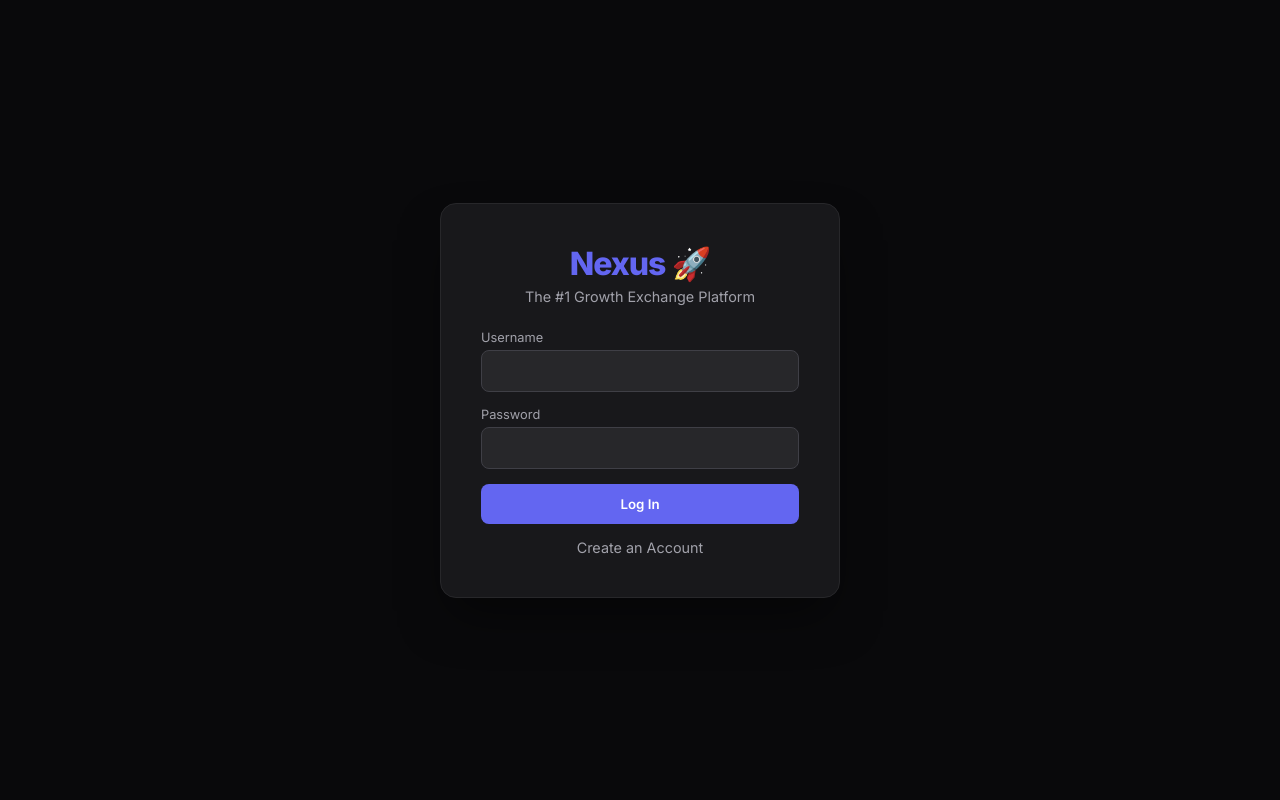
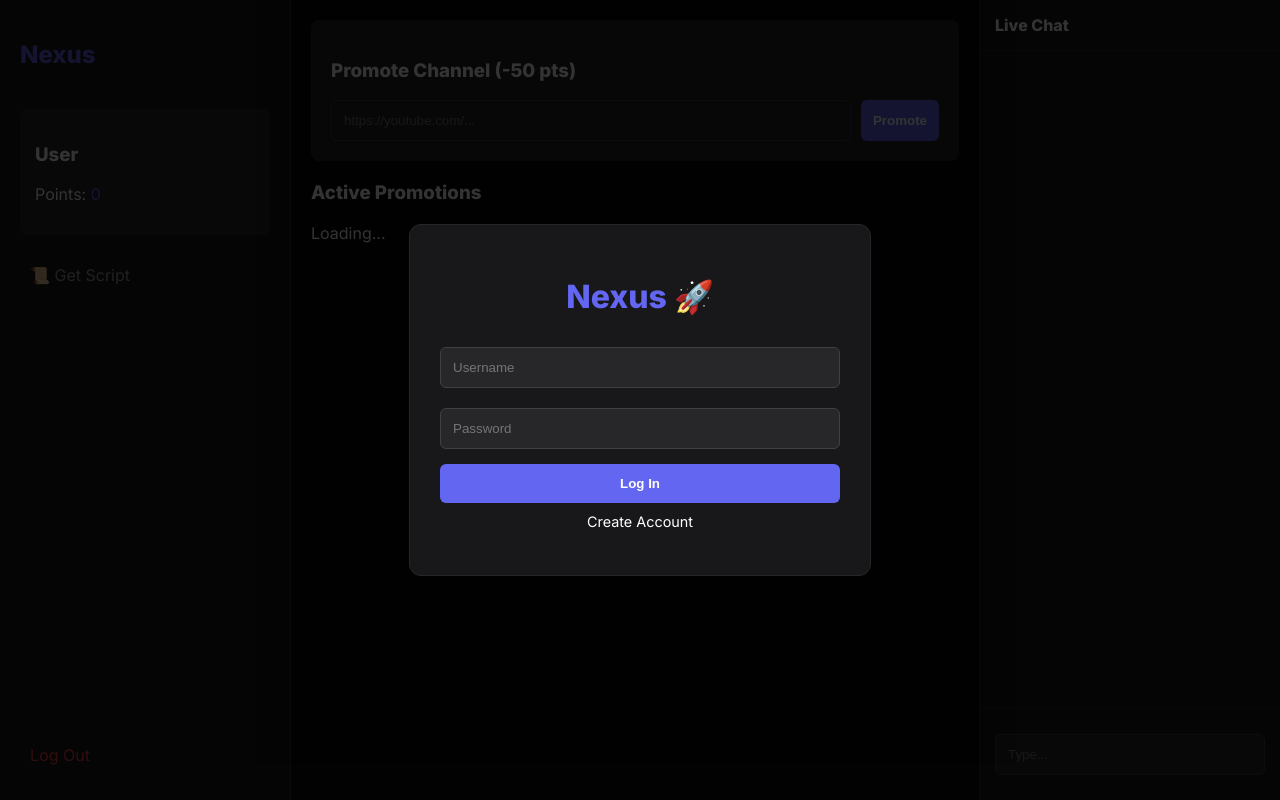
Before and after one commit to YNIXXX-HUB/sub-bot-backend, a Flask app: page / in a window 1280 px wide. Run offline with Flask 3, Linux system fonts and the light colour scheme; some libraries are stand-ins or nearby versions.

Commit message:
Update index.html

```diff
--- a/templates/index.html
+++ b/templates/index.html
@@ -3,168 +3,100 @@
 <head>
     <meta charset="UTF-8">
     <meta name="viewport" content="width=device-width, initial-scale=1.0">
-    <title>Nexus Growth | Premium</title>
+    <title>Nexus Growth</title>
     <script src="https://cdnjs.cloudflare.com/ajax/libs/socket.io/4.0.1/socket.io.js"></script>
     <link href="https://fonts.googleapis.com/css2?family=Inter:wght@400;600;800&display=swap" rel="stylesheet">
     <style>
-        :root {
-            --bg: #09090b;
-            --panel: #18181b;
-            --border: #27272a;
-            --accent: #6366f1; /* Indigo-500 */
-            --accent-hover: #4f46e5;
-            --text-main: #ffffff;
-            --text-dim: #a1a1aa;
-            --danger: #ef4444;
-            --success: #22c55e;
-        }
-        * { box-sizing: border-box; margin: 0; padding: 0; font-family: 'Inter', sans-serif; }
-        body { background-color: var(--bg); color: var(--text-main); height: 100vh; overflow: hidden; display: flex; flex-direction: column; }
+        :root { --bg: #09090b; --panel: #18181b; --border: #27272a; --accent: #6366f1; --text: #fff; }
+        body { background: var(--bg); color: var(--text); font-family: 'Inter', sans-serif; height: 100vh; margin: 0; display: flex; flex-direction: column; }
+        .hidden { display: none !important; }
 
-        /* AUTH SCREEN */
-        #auth-overlay { position: fixed; inset: 0; background: var(--bg); z-index: 50; display: flex; align-items: center; justify-content: center; }
-        .glass-panel { background: var(--panel); border: 1px solid var(--border); padding: 40px; border-radius: 16px; width: 400px; text-align: center; box-shadow: 0 25px 50px -12px rgba(0, 0, 0, 0.5); }
-        .brand-title { font-size: 2rem; font-weight: 800; color: var(--accent); margin-bottom: 5px; letter-spacing: -1px; }
-        .subtitle { color: var(--text-dim); font-size: 0.9rem; margin-bottom: 25px; }
+        /* MODAL & AUTH */
+        .overlay { position: fixed; inset: 0; background: rgba(0,0,0,0.8); z-index: 50; display: flex; align-items: center; justify-content: center; }
+        .box { background: var(--panel); padding: 30px; border: 1px solid var(--border); border-radius: 12px; width: 400px; text-align: center; }
+        input { width: 100%; padding: 12px; margin: 10px 0; background: #27272a; border: 1px solid #3f3f46; color: white; border-radius: 6px; box-sizing: border-box; }
+        button { width: 100%; padding: 12px; background: var(--accent); color: white; border: none; border-radius: 6px; cursor: pointer; font-weight: bold; margin-top: 5px; }
+        textarea { width: 100%; height: 150px; background: #000; color: #0f0; padding: 10px; font-family: monospace; font-size: 0.8rem; margin-top: 10px; border: 1px solid #333; }
 
-        .input-group { margin-bottom: 15px; text-align: left; }
-        .input-group label { display: block; color: var(--text-dim); font-size: 0.8rem; margin-bottom: 5px; }
-        input { width: 100%; background: #27272a; border: 1px solid #3f3f46; color: white; padding: 12px; border-radius: 8px; outline: none; transition: 0.2s; }
-        input:focus { border-color: var(--accent); box-shadow: 0 0 0 2px rgba(99, 102, 241, 0.2); }
+        /* APP LAYOUT */
+        #app { display: none; height: 100vh; display: flex; }
+        aside { width: 250px; padding: 20px; background: var(--panel); border-right: 1px solid var(--border); display: flex; flex-direction: column; }
+        main { flex: 1; padding: 20px; overflow-y: auto; }
+        .chat-section { width: 300px; background: var(--panel); border-left: 1px solid var(--border); display: flex; flex-direction: column; }
 
-        .btn-primary { width: 100%; background: var(--accent); color: white; border: none; padding: 12px; border-radius: 8px; font-weight: 600; cursor: pointer; transition: 0.2s; }
-        .btn-primary:hover { background: var(--accent-hover); transform: translateY(-1px); }
-        .btn-link { background: none; border: none; color: var(--text-dim); margin-top: 15px; cursor: pointer; font-size: 0.9rem; }
-        .btn-link:hover { color: white; text-decoration: underline; }
-
-        .error-banner { background: rgba(239, 68, 68, 0.1); border: 1px solid var(--danger); color: var(--danger); padding: 10px; border-radius: 8px; font-size: 0.9rem; margin-bottom: 15px; display: none; }
-
-        /* MAIN APP LAYOUT */
-        #app-layout { display: none; height: 100vh; display: flex; }
-
-        /* SIDEBAR */
-        aside { width: 260px; background: var(--panel); border-right: 1px solid var(--border); padding: 25px; display: flex; flex-direction: column; }
-        .user-profile { background: #27272a; padding: 15px; border-radius: 12px; border: 1px solid var(--border); margin-bottom: 30px; }
-        .user-name { font-weight: 700; font-size: 1.1rem; }
-        .user-stats { display: flex; justify-content: space-between; margin-top: 10px; font-size: 0.9rem; color: var(--text-dim); }
-        .stat-value { color: var(--accent); font-weight: bold; }
-
-        .menu-item { display: block; padding: 12px; border-radius: 8px; color: var(--text-dim); text-decoration: none; margin-bottom: 5px; cursor: pointer; transition: 0.2s; }
-        .menu-item:hover { background: #27272a; color: white; }
-        .menu-item.active { background: rgba(99, 102, 241, 0.1); color: var(--accent); }
-
-        /* CENTER FEED */
-        main { flex: 1; padding: 30px; overflow-y: auto; }
-        .feed-header { display: flex; justify-content: space-between; align-items: center; margin-bottom: 25px; }
-
-        .promo-creator { background: var(--panel); border: 1px solid var(--border); padding: 20px; border-radius: 12px; margin-bottom: 30px; }
-        .promo-row { display: flex; gap: 10px; margin-top: 15px; }
-
-        .card-grid { display: grid; grid-template-columns: repeat(auto-fill, minmax(280px, 1fr)); gap: 20px; }
-        .card { background: var(--panel); border: 1px solid var(--border); border-radius: 12px; padding: 20px; transition: 0.2s; position: relative; overflow: hidden; }
-        .card:hover { border-color: var(--accent); transform: translateY(-3px); }
-        .card::before { content: ''; position: absolute; top: 0; left: 0; width: 100%; height: 4px; background: var(--accent); opacity: 0.5; }
-        .card h3 { font-size: 1.1rem; margin-bottom: 15px; white-space: nowrap; overflow: hidden; text-overflow: ellipsis; }
-
-        /* CHAT */
-        .chat-section { width: 320px; background: var(--panel); border-left: 1px solid var(--border); display: flex; flex-direction: column; }
-        .chat-head { padding: 20px; border-bottom: 1px solid var(--border); font-weight: 700; display: flex; align-items: center; gap: 10px; }
-        .live-dot { width: 8px; height: 8px; background: var(--success); border-radius: 50%; box-shadow: 0 0 10px var(--success); }
-        .chat-body { flex: 1; overflow-y: auto; padding: 20px; display: flex; flex-direction: column; gap: 12px; }
-        .chat-msg { font-size: 0.9rem; line-height: 1.4; }
-        .chat-user { color: var(--accent); font-weight: 700; margin-right: 5px; }
-        .chat-foot { padding: 20px; border-top: 1px solid var(--border); }
-
-        .hidden { display: none !important; }
+        .card { background: var(--panel); padding: 15px; border: 1px solid var(--border); margin-bottom: 10px; border-radius: 8px; display: flex; justify-content: space-between; align-items: center; }
+        .chat-msgs { flex: 1; overflow-y: auto; padding: 15px; }
+        .chat-input { padding: 15px; border-top: 1px solid var(--border); }
+        .menu-btn { padding: 10px; cursor: pointer; color: #a1a1aa; margin-bottom: 5px; }
+        .menu-btn:hover { color: white; background: #27272a; border-radius: 6px; }
     </style>
 </head>
 <body>
 
     <!-- AUTH SCREEN -->
-    <div id="auth-overlay">
-        <div class="glass-panel">
-            <div class="brand-title">Nexus 🚀</div>
-            <div class="subtitle">The #1 Growth Exchange Platform</div>
-            <div id="error-banner" class="error-banner"></div>
+    <div id="auth-overlay" class="overlay">
+        <div class="box">
+            <h1 style="color:var(--accent)">Nexus 🚀</h1>
+            <p id="error-msg" style="color:#ef4444; font-size:0.9rem;"></p>
 
-            <!-- LOGIN -->
-            <div id="login-view">
-                <div class="input-group">
-                    <label>Username</label>
-                    <input type="text" id="l-user">
-                </div>
-                <div class="input-group">
-                    <label>Password</label>
-                    <input type="password" id="l-pass">
-                </div>
-                <button class="btn-primary" onclick="handleLogin()">Log In</button>
-                <button class="btn-link" onclick="switchView('signup')">Create an Account</button>
+            <div id="l-form">
+                <input id="l-user" placeholder="Username">
+                <input id="l-pass" type="password" placeholder="Password">
+                <button onclick="login()">Log In</button>
+                <p style="margin-top:10px; font-size:0.9rem; cursor:pointer;" onclick="toggleAuth()">Create Account</p>
             </div>
 
-            <!-- SIGNUP -->
-            <div id="signup-view" class="hidden">
-                <div class="input-group">
-                    <label>Choose Username</label>
-                    <input type="text" id="s-user">
-                </div>
-                <div class="input-group">
-                    <label>Choose Password</label>
-                    <input type="password" id="s-pass">
-                </div>
-                <button class="btn-primary" onclick="handleSignup()">Sign Up</button>
-                <button class="btn-link" onclick="switchView('login')">Back to Login</button>
+            <div id="s-form" class="hidden">
+                <input id="s-user" placeholder="New Username">
+                <input id="s-pass" type="password" placeholder="New Password">
+                <button onclick="signup()">Sign Up</button>
+                <p style="margin-top:10px; font-size:0.9rem; cursor:pointer;" onclick="toggleAuth()">Back to Login</p>
             </div>
         </div>
     </div>
 
-    <!-- APP INTERFACE -->
-    <div id="app-layout">
+    <!-- SCRIPT DOWNLOAD POPUP -->
+    <div id="script-modal" class="overlay hidden">
+        <div class="box" style="width: 500px; text-align: left;">
+            <h3>📜 Install the Script</h3>
+            <p style="font-size:0.9rem; color:#aaa;">1. Install <b>Tampermonkey</b> extension.<br>2. Create New Script.<br>3. Paste this code & Save.</p>
+            <textarea id="script-code" readonly></textarea>
+            <button onclick="copyScript()">Copy Code</button>
+            <button onclick="document.getElementById('script-modal').classList.add('hidden')" style="background:#333;">Close</button>
+        </div>
+    </div>
+
+    <!-- MAIN APP -->
+    <div id="app">
         <aside>
-            <div class="brand-title" style="font-size: 1.5rem; margin-bottom: 30px;">Nexus</div>
-
-            <div class="user-profile">
-                <div class="user-name" id="display-name">Guest</div>
-                <div class="user-stats">
-                    <span>Points</span>
-                    <span class="stat-value" id="display-points">0</span>
-                </div>
+            <h2 style="color:var(--accent)">Nexus</h2>
+            <div style="background:#27272a; padding:15px; border-radius:8px; margin: 20px 0;">
+                <h3 id="d-user">User</h3>
+                <p>Points: <span id="d-pts" style="color:var(--accent)">0</span></p>
             </div>
 
-            <div class="menu-item active">🔥 Dashboard</div>
-            <div class="menu-item" onclick="alert('Install Script to Earn!')">📜 Get Script</div>
+            <div class="menu-btn" onclick="showScriptModal()">📜 Get Script</div>
             <div style="flex:1"></div>
-            <div class="menu-item" style="color:var(--danger)" onclick="location.reload()">Log Out</div>
+            <div class="menu-btn" style="color:#ef4444" onclick="logout()">Log Out</div>
         </aside>
 
         <main>
-            <div class="promo-creator">
-                <h3>🚀 Promote Your Channel</h3>
-                <p style="color:var(--text-dim); font-size:0.9rem;">Cost: 50 Points per promotion</p>
-                <div class="promo-row">
-                    <input type="text" id="promo-url" placeholder="https://youtube.com/channel/..." style="flex:1">
-                    <button class="btn-primary" style="width: auto;" onclick="promote()">Promote</button>
+            <div style="background:#27272a; padding:20px; border-radius:8px; margin-bottom:20px;">
+                <h3>Promote Channel (-50 pts)</h3>
+                <div style="display:flex; gap:10px;">
+                    <input id="promo-url" placeholder="https://youtube.com/..." style="margin:0;">
+                    <button onclick="promote()" style="width:auto; margin:0;">Promote</button>
                 </div>
             </div>
-
-            <div class="feed-header">
-                <h3>Active Promotions</h3>
-                <button class="btn-link" style="margin:0; color:var(--accent)" onclick="loadData()">Refresh Feed</button>
-            </div>
-
-            <div class="card-grid" id="feed-container">
-                <!-- Cards inject here -->
-            </div>
+            <h3>Active Promotions</h3>
+            <div id="feed">Loading...</div>
         </main>
 
         <div class="chat-section">
-            <div class="chat-head">
-                <div class="live-dot"></div> Live Global Chat
-            </div>
-            <div class="chat-body" id="chat-box">
-                <!-- Messages -->
-            </div>
-            <div class="chat-foot">
-                <input type="text" id="chat-input" placeholder="Type a message..." onkeypress="if(event.key==='Enter') sendChat()">
+            <div style="padding:15px; border-bottom:1px solid var(--border); font-weight:bold;">Live Chat</div>
+            <div class="chat-msgs" id="chat-box"></div>
+            <div class="chat-input">
+                <input id="chat-msg" placeholder="Type..." onkeypress="if(event.key==='Enter') sendChat()">
             </div>
         </div>
     </div>
@@ -172,101 +104,105 @@
     <script>
         const socket = io();
         let currentUser = null;
+        const RENDER_URL = window.location.origin; // Automatically gets your website URL
 
-        function showError(msg) {
-            const el = document.getElementById('error-banner');
-            el.innerText = msg;
-            el.style.display = 'block';
+        // --- AUTO LOGIN LOGIC ---
+        window.onload = function() {
+            const savedUser = localStorage.getItem('nexus_user');
+            if(savedUser) {
+                // Auto-login (we trust local storage for UI, real validation happens on server actions)
+                currentUser = savedUser;
+                enterApp();
+            }
         }
 
-        function switchView(view) {
-            document.getElementById('login-view').classList.toggle('hidden');
-            document.getElementById('signup-view').classList.toggle('hidden');
-            document.getElementById('error-banner').style.display = 'none';
+        function toggleAuth() {
+            document.getElementById('l-form').classList.toggle('hidden');
+            document.getElementById('s-form').classList.toggle('hidden');
         }
 
-        async function handleLogin() {
+        async function login() {
             const u = document.getElementById('l-user').value;
             const p = document.getElementById('l-pass').value;
             try {
-                const res = await fetch('/api/login', {
-                    method: 'POST', headers: {'Content-Type': 'application/json'},
-                    body: JSON.stringify({username: u, password: p})
-                });
+                const res = await fetch('/api/login', { method: 'POST', headers: {'Content-Type': 'application/json'}, body: JSON.stringify({username: u, password: p}) });
                 const data = await res.json();
                 if(data.success) {
                     currentUser = data.username;
-                    localStorage.setItem('nexus_user', currentUser);
-                    enterApp(data);
-                } else showError(data.error);
-            } catch(e) { showError("Database Connection Failed. Check Render Settings."); }
+                    localStorage.setItem('nexus_user', currentUser); // SAVE SESSION
+                    enterApp();
+                } else document.getElementById('error-msg').innerText = data.error;
+            } catch(e) { document.getElementById('error-msg').innerText = "Connection Failed"; }
         }
 
-        async function handleSignup() {
+        async function signup() {
             const u = document.getElementById('s-user').value;
             const p = document.getElementById('s-pass').value;
             try {
-                const res = await fetch('/api/signup', {
-                    method: 'POST', headers: {'Content-Type': 'application/json'},
-                    body: JSON.stringify({username: u, password: p})
-                });
+                const res = await fetch('/api/signup', { method: 'POST', headers: {'Content-Type': 'application/json'}, body: JSON.stringify({username: u, password: p}) });
                 const data = await res.json();
-                if(data.success) { alert("Account Created! Please Login."); switchView('login'); }
-                else showError(data.error);
-            } catch(e) { showError("Database Connection Failed."); }
+                if(data.success) { alert("Created! Login now."); toggleAuth(); }
+                else document.getElementById('error-msg').innerText = data.error;
+            } catch(e) { document.getElementById('error-msg').innerText = "Connection Failed"; }
         }
 
-        function enterApp(data) {
-            document.getElementById('auth-overlay').style.display = 'none';
-            document.getElementById('app-layout').style.display = 'flex';
-            document.getElementById('display-name').innerText = currentUser;
-            document.getElementById('display-points').innerText = data.points;
-            loadData();
+        function logout() {
+            localStorage.removeItem('nexus_user');
+            location.reload();
         }
 
+        function enterApp() {
+            document.getElementById('auth-overlay').classList.add('hidden');
+            document.getElementById('app').style.display = 'flex';
+            document.getElementById('d-user').innerText = currentUser;
+            loadFeed();
+        }
+
+        // --- SCRIPT MODAL ---
+        function showScriptModal() {
+            const code = `// ==UserScript==\n// @name Nexus Helper\n// @match https://www.youtube.com/*\n// ==/UserScript==\n(function(){\n 'use strict';\n const BACKEND="${RENDER_URL}";\n let user=prompt("Enter Nexus Username:");\n if(!user) return;\n document.addEventListener('click',e=>{\n  if(e.target.innerText.includes("Subscribe")){\n   setTimeout(()=>{\n    fetch(BACKEND+"/verify_action",{method:"POST",headers:{"Content-Type":"application/json"},body:JSON.stringify({username:user,type:"SUB"})});\n   },2000);\n  }\n });\n})();`;
+            document.getElementById('script-code').value = code;
+            document.getElementById('script-modal').classList.remove('hidden');
+        }
+
+        function copyScript() {
+            const copyText = document.getElementById("script-code");
+            copyText.select();
+            document.execCommand("copy");
+            alert("Copied! Paste into Tampermonkey.");
+        }
+
+        // --- APP LOGIC ---
         async function promote() {
             const url = document.getElementById('promo-url').value;
-            const res = await fetch('/api/promote', {
-                method: 'POST', headers: {'Content-Type': 'application/json'},
-                body: JSON.stringify({username: currentUser, url: url, type: 'channel'})
-            });
+            const res = await fetch('/api/promote', { method: 'POST', headers: {'Content-Type': 'application/json'}, body: JSON.stringify({username: currentUser, url: url, type: 'channel'}) });
             const data = await res.json();
-            if(data.success) alert("Promoted Successfully!"); else alert(data.error);
+            if(data.success) alert("Promoted!"); else alert(data.error);
         }
 
-        async function loadData() {
-            const res = await fetch('/api/data', {
-                method: 'POST', headers: {'Content-Type': 'application/json'},
-                body: JSON.stringify({username: currentUser})
-            });
+        async function loadFeed() {
+            const res = await fetch('/api/data', { method: 'POST', headers: {'Content-Type': 'application/json'}, body: JSON.stringify({username: currentUser}) });
             const data = await res.json();
-            const feed = document.getElementById('feed-container');
+            document.getElementById('d-pts').innerText = data.points; // Update points
+            const feed = document.getElementById('feed');
             feed.innerHTML = "";
             data.links.forEach(l => {
-                feed.innerHTML += `
-                <div class="card">
-                    <div style="position:absolute; top:10px; right:10px; font-size:0.7rem; color:#a1a1aa;">CHANNEL</div>
-                    <h3>${l.owner}</h3>
-                    <a href="${l.url}" target="_blank"><button class="btn-primary" style="padding:8px 15px;">Visit & Sub</button></a>
-                </div>`;
+                feed.innerHTML += `<div class="card"><div><b>${l.owner}</b></div><a href="${l.url}" target="_blank"><button style="margin:0; padding:5px 15px; width:auto;">Visit</button></a></div>`;
             });
         }
 
         function sendChat() {
-            const input = document.getElementById('chat-input');
-            if(!input.value) return;
-            socket.emit('send_message', {username: currentUser, message: input.value});
-            input.value = '';
+            const msg = document.getElementById('chat-msg').value;
+            socket.emit('send_message', {username: currentUser, message: msg});
+            document.getElementById('chat-msg').value = '';
         }
-
         socket.on('receive_message', (d) => {
             const box = document.getElementById('chat-box');
-            box.innerHTML += `<div class="chat-msg"><span class="chat-user">${d.username}:</span>${d.message}</div>`;
+            box.innerHTML += `<div style="margin-bottom:5px;"><b>${d.username}:</b> ${d.message}</div>`;
             box.scrollTop = box.scrollHeight;
         });
-
-        socket.on('new_promotion', () => loadData());
-        socket.on('update_stats', (d) => { if(d.username === currentUser) document.getElementById('display-points').innerText = parseInt(document.getElementById('display-points').innerText) + d.points; });
+        socket.on('new_promotion', () => loadFeed());
+        socket.on('update_stats', (d) => { if(d.username === currentUser) document.getElementById('d-pts').innerText = parseInt(document.getElementById('d-pts').innerText) + d.points; });
     </script>
 </body>
 </html>
```
